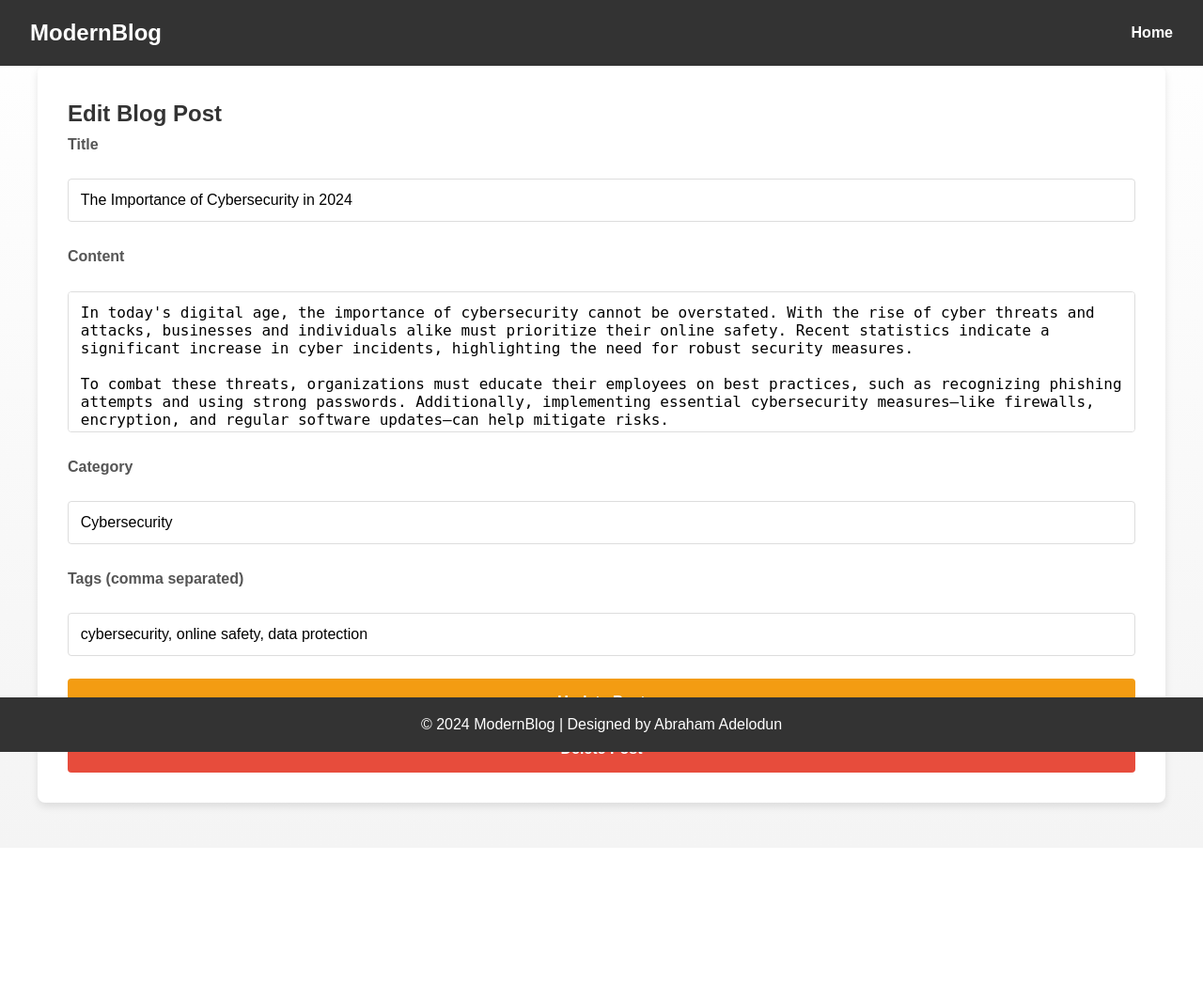
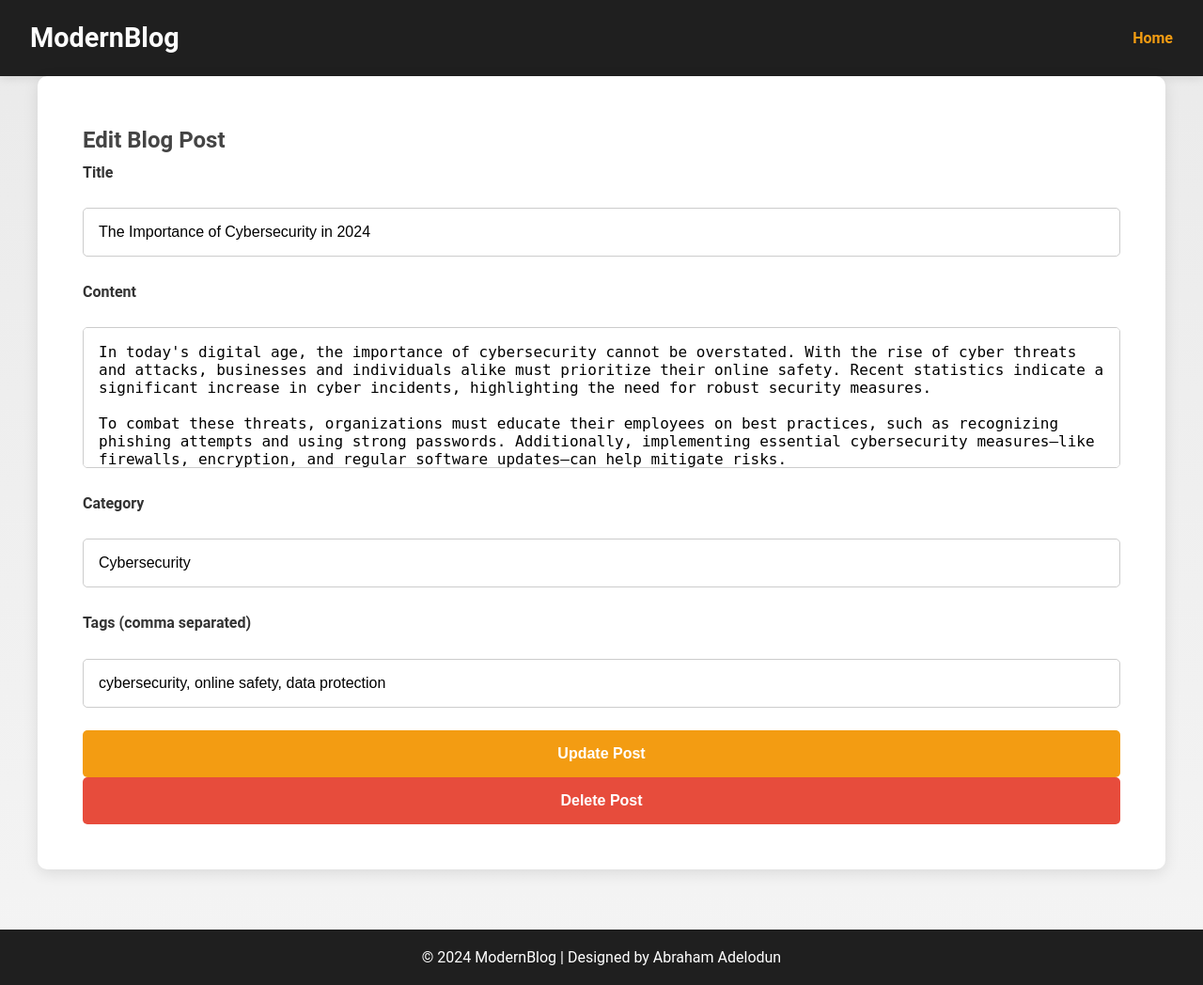
Before and after one commit to Incognitol07/my-personal-blog, a Flask app: page /edit-post/3 in a window 1280 px wide. Shown: the whole page at 94% size. Before the commit the page ends 864 px from the top, so only its background shows below. Run offline with Flask 3, Linux system fonts and the light colour scheme.

Commit message:
Improved UI

```diff
--- a/static/styles.css
+++ b/static/styles.css
@@ -6,22 +6,19 @@
 }
 
 body {
-    background: linear-gradient(white, #f4f4f4); /* Subtle gradient for depth */
-    font-family: 'Arial', sans-serif; /* Original font */
-    color: #333;
-    line-height: 1.6;
+    background: linear-gradient(to bottom, #eaeaea, #f4f4f4); /* Subtle gradient for depth */
+    font-family: 'Roboto', sans-serif; /* Updated font for modern look */
+    color: #444; /* Darker text for better contrast */
+    line-height: 1.7; /* Increased line height for readability */
     overflow-x: hidden;
-    overflow-y: auto;
-    height: 100%;
-    position: relative;
 }
 
 /* Header and Navigation */
 header {
-    background-color: #333;
-    color: white;
+    background-color: #1f1f1f; /* Dark background for the header */
+    color: #fff;
     padding: 1rem 2rem;
-    text-align: center;
+    box-shadow: 0 2px 10px rgba(0, 0, 0, 0.1); /* Soft shadow */
 }
 
 nav {
@@ -30,41 +27,62 @@ nav {
     align-items: center;
 }
 
+.logo {
+    font-size: 1.8rem; /* Larger logo for emphasis */
+    font-weight: 700; /* Bolder logo text */
+    margin-right: 2rem; /* Add margin to create space */
+}
+
 .nav-links {
     list-style: none;
     display: flex;
-    gap: 3rem; /* Increased gap */
+    gap: 10rem; /* Adjusted gap for a balanced look */
+    padding-left: 25rem; /* Optional: add left padding to navigation links */
 }
 
+
 .nav-links li a {
-    color: white;
+    color: #f39c12; /* Accent color */
     text-decoration: none;
-    font-weight: bold;
-    transition: color 0.3s ease;
+    font-weight: 600; /* Slightly bolder */
+    position: relative; /* For hover effect */
 }
 
 .nav-links li a:hover {
-    color: #f39c12;
+    color: #fff; /* Change color on hover */
 }
 
-.logo {
-    font-size: 1.5rem;
-    font-weight: bold;
+.nav-links li a::after {
+    content: '';
+    display: block;
+    width: 100%;
+    height: 3px;
+    background: #f39c12;
+    position: absolute;
+    bottom: -5px;
+    left: 0;
+    transform: scaleX(0);
+    transition: transform 0.3s ease;
 }
+
+.nav-links li a:hover::after {
+    transform: scaleX(1); /* Underline effect on hover */
+}
+
 
 /* Section Styling */
 section {
-    padding: 3rem 2rem; /* Increased padding */
+    padding: 4rem 2rem; /* Increased padding */
     max-width: 1200px;
     margin: 0 auto;
 }
 
 .section {
     background-color: white;
-    border-radius: 8px;
-    box-shadow: 0px 4px 8px rgba(0, 0, 0, 0.1);
-    margin-bottom: 3rem; /* More space between sections */
-    padding: 2rem;
+    border-radius: 10px; /* More rounded corners */
+    box-shadow: 0 4px 16px rgba(0, 0, 0, 0.1);
+    margin-bottom: 4rem; /* More space between sections */
+    padding: 3rem; /* Increased padding */
 }
 
 /* Form Styling */
@@ -75,19 +93,19 @@ form {
 }
 
 form label {
-    font-weight: bold;
-    color: #555;
+    font-weight: 600; /* Increased font weight */
+    color: #333; /* Darker color for contrast */
 }
 
 form input[type="text"],
 form textarea,
 form input[type="number"] {
-    padding: 0.8rem;
+    padding: 1rem;
     font-size: 1rem;
-    border: 1px solid #ddd;
-    border-radius: 4px;
+    border: 1px solid #ccc; /* Lighter border color */
+    border-radius: 5px;
     width: 100%;
-    transition: border-color 0.3s ease; /* Smooth transition for border color */
+    transition: border-color 0.3s ease;
 }
 
 form input:focus,
@@ -103,9 +121,9 @@ form button {
     font-size: 1rem;
     font-weight: bold;
     border: none;
-    border-radius: 4px;
+    border-radius: 5px;
     cursor: pointer;
-    transition: background-color 0.3s ease, transform 0.2s ease; /* Add transform transition */
+    transition: background-color 0.3s ease, transform 0.2s ease;
 }
 
 form button:hover {
@@ -147,21 +166,18 @@ textarea {
 }
 
 .blog-post:hover {
-    box-shadow: 0 4px 15px rgba(0, 0, 0, 0.2);
-    transform: translateY(-2px); /* Slight lift on hover */
+    box-shadow: 0 6px 20px rgba(0, 0, 0, 0.2);
+    transform: translateY(-2px);
 }
 
 /* Footer */
 footer {
     text-align: center;
     padding: 1rem;
-    background-color: #333;
+    background-color: #1f1f1f; /* Matching header */
     color: white;
     margin-top: 2rem;
-    position: fixed;
-    bottom: 0;
-    left: 0;
-    width: 100%;
+    position: relative; /* Allow it to flow with content */
 }
 
 /* Responsive Design */
```
Also changed, not shown: other parts of static/styles.css (+31 -28 lines), instance/blog.db.
